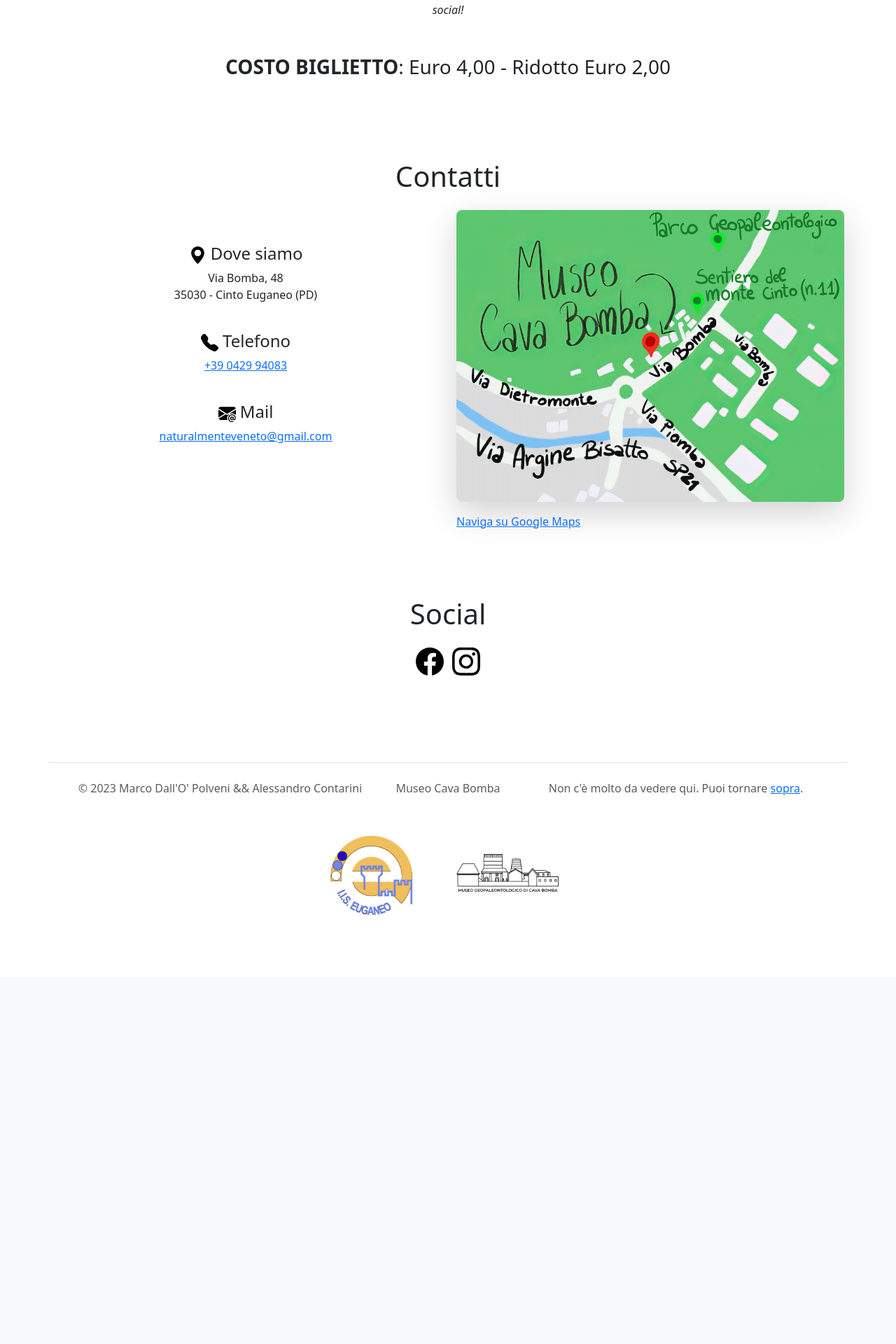
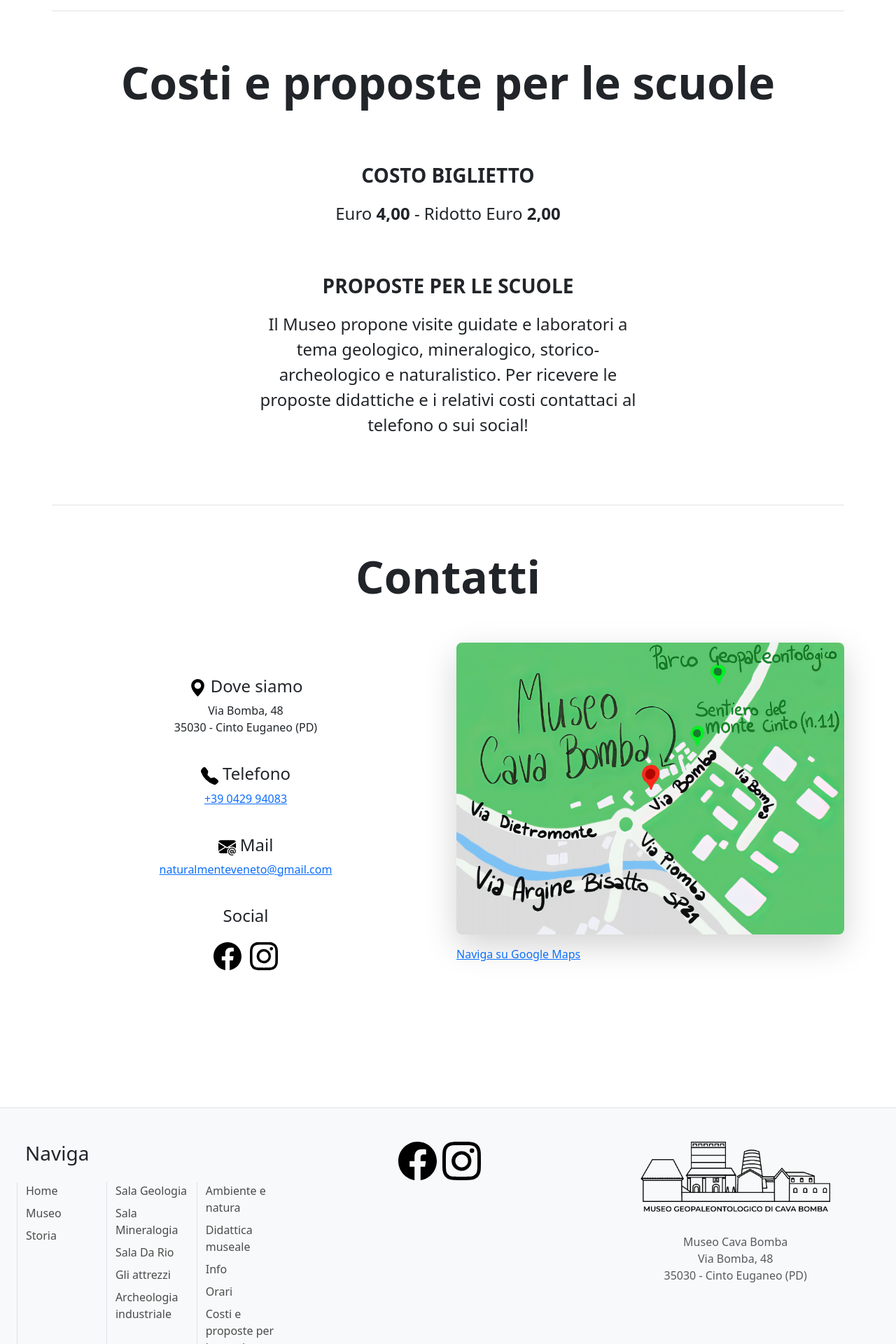
Before and after one commit to HDallol/MuseoCavabomba, a Flask app: page /contatti in a window 1280 px wide. Shown: the part 560-2480 px from the top of the page at 70% size. Before the commit the page ends 1867 px from the top, so only its background shows below. Run offline with Flask 2, Linux system fonts and the light colour scheme; some libraries are stand-ins or nearby versions.

Commit message:
Cambiato CONTATTI + footer

```diff
--- a/app.py
+++ b/app.py
@@ -58,7 +58,7 @@ app = Flask(__name__)
 NSALE = 5       # Numero di sale
 
 sala1 = {
-        "nomeSala": "Sala A",
+        "nomeSala": "Sala Geologia",
         "temaSala": "La sala dedicata alla geologia e alla paleontologia.",
         "sottoTitolo": "I Fossili",
         "descrizione": """
@@ -74,7 +74,7 @@ sala1 = {
 }
 
 sala2 = {
-        "nomeSala": "Sala B",
+        "nomeSala": "Sala Mineralogia",
         "temaSala": "La sala dedicata alla mineralogia.",
         "sottoTitolo": "I Minerali",
         "descrizione": """
@@ -92,7 +92,7 @@ sala2 = {
 }
 
 sala3 = {
-        "nomeSala": "Sala C",
+        "nomeSala": "Sala Da Rio",
         "temaSala": "La sala dedicata alla collezione storica di Nicolò Da Rio.",
         "sottoTitolo": "La Collezione",
         "descrizione": """
--- a/static/css/style.css
+++ b/static/css/style.css
@@ -1,3 +1,26 @@
+
+.link {
+  text-decoration: none;
+  color: rgb(75, 75, 75);
+}
+
+ul {
+  list-style-type: none;
+}
+
+.link:hover {
+  text-decoration: underline;
+  opacity: 75%;
+  color:rgb(75, 75, 75);
+}
+
+.dropdown-item:active {
+  background-color: rgb(145, 145, 145) !important;
+}
+
+.fs-7 {
+  font-size: .95rem;
+}
 
 body::-webkit-scrollbar {
   width: 1em;
@@ -139,6 +162,9 @@ body::-webkit-scrollbar-thumb {
 
 }
 
+.tabella {
+  list-style-type:none
+}
 
 #carouselMuseo .carousel-item img {
 
--- a/templates/contatti.html
+++ b/templates/contatti.html
@@ -21,8 +21,8 @@
 
   <div class="container p-1">
 
-    <section class="py-5">
-      <h1 class="mb-4 text-center">Orari</h1>
+    <section class="py-5 border-bottom">
+      <h1 id="orari" class="display-3 text-center fw-semibold pt-3 pb-4">Orari</h1>
 
       <div class="row">
         <div class="col-md-6">
@@ -79,31 +79,41 @@
           </table>
         </div>
       </div>
+      <div class="col-md-6 offset-md-3 text-center">
+        <p><b>ATTENZIONE:</b> *gli orari potrebbero variare nei giorni festivi</p>
+      </div>
+
+    </section>
+
+
+    <section class="py-5 border-bottom">
+      <h1 id="costi" class="display-3 text-center fw-semibold pt-3 pb-4">Costi e proposte per le scuole</h1>
 
       <div class="row pb-2 pt-3">
-        <div class="col-md-6 offset-md-3 text-center">
-          <p><b>ATTENZIONE:</b> *gli orari potrebbero variare nei giorni festivi</p>
+        <div class="col-md-6 offset-md-3 ">
+          <div class="py-4">
+            <p class="fs-3 text-center fw-bold">COSTO BIGLIETTO</p>
+            <p class="fs-4 text-center">Euro <b>4,00</b> - Ridotto Euro <b>2,00</b></p>
+          </div>
+          <div class="py-4">
+            <p class="fs-3 text-center fw-bold">PROPOSTE PER LE SCUOLE</p>
+            <p class="fs-4 text-center">
 
-          <p class="fst-italic">
-            <b>PROPOSTE PER LE SCUOLE:</b>
               Il Museo propone visite guidate e laboratori a tema geologico, mineralogico,
               storico-archeologico e naturalistico. Per ricevere le proposte didattiche e i relativi costi contattaci al
               telefono o sui social!
             </p>
           </div>
+
         </div>
-
-      <div class="text-center pt-4">
-        <p class="fs-3"><b>COSTO BIGLIETTO</b>: Euro 4,00 - Ridotto Euro 2,00</p>
       </div>
-
     </section>
 
 
-    </section>
+
 
     <section class="py-5">
-      <h1 class="mb-4 text-center">Contatti</h1>
+      <h1 id="contatti" class="display-3 text-center fw-semibold pt-3 pb-5">Contatti</h1>
 
       <div class="row">
         <div class="col-md-6 text-center">
@@ -133,10 +143,22 @@
             </p>
             <p><a href="mailto:naturalmenteveneto@gmail.com">naturalmenteveneto@gmail.com</a></p>
           </div>
+
+
+
+          <div class="text-center pt-4">
+            <p class="mx-2 h4 pb-3">Social</p>
+            <a target="_blank" href="https://it-it.facebook.com/cavabomba/" class="m-1"><img alt="Facebook"
+                src="/static/imgs/facebook.svg" width="40" height="40"></a>
+            <a target="_blank" href="https://instagram.com/museocavabomba?igshid=YmMyMTA2M2Y=" class="m-1"><img
+                alt="Instagram" width="40" height="40" src="/static/imgs/instagram.svg"></a>
+          </div>
+
         </div>
         <div class="col-md-6">
           <div class="mb-3">
-              <a target="_blank" href="https://www.google.it/maps/place/Museo+di+Cava+Bomba/@45.2726846,11.6538726,17z/data=!3m1!4b1!4m6!3m5!1s0x477f1fb4360a72c5:0x2d8b006da378c6c4!8m2!3d45.2726809!4d11.6564475!16s%2Fg%2F1thk7ldb">
+            <a target="_blank"
+              href="https://www.google.it/maps/place/Museo+di+Cava+Bomba/@45.2726846,11.6538726,17z/data=!3m1!4b1!4m6!3m5!1s0x477f1fb4360a72c5:0x2d8b006da378c6c4!8m2!3d45.2726809!4d11.6564475!16s%2Fg%2F1thk7ldb">
               <img src="/static/imgs/info/mappa.png" alt="Mappa" class="img-fluid shadow-lg rounded-3">
             </a>
           </div>
@@ -150,14 +172,7 @@
 
     <section class="py-5">
 
-      <h1 class="mb-4 text-center">Social</h1>
 
-      <div class="text-center">
-        <a target="_blank" href="https://it-it.facebook.com/cavabomba/" class="m-1"><img alt="Facebook" src="/static/imgs/facebook.svg" width="40"
-            height="40"></a>
-        <a target="_blank" href="https://instagram.com/museocavabomba?igshid=YmMyMTA2M2Y=" class="m-1"><img alt="Instagram" width="40" height="40"
-            src="/static/imgs/instagram.svg"></a>
-      </div>
     </section>
   </div>
 
--- a/templates/footer.html
+++ b/templates/footer.html
@@ -1,21 +1,73 @@
-<footer class="py-5 mt-auto text-white">
-    <div class="container border-top my-4 pt-4 row mx-auto text-center">
+<footer class="mt-auto pt-5">
 
-         <div class="col-5">
 
-         <p class="text-muted">© 2023 Marco Dall'O' Polveni && Alessandro Contarini</p>
-         </div>
-         <div class="col-2">
-         <p class="text-muted text-center col">Museo Cava Bomba</p>
-         </div>
-         <div class="col-5">
-         <p class="text-muted  col">Non c'è molto da vedere qui. Puoi tornare <a href="#top">sopra</a>.</p>
-         </div>
+    <div class="border-top bg-light pb-4 pt-5 text-dark">
+        <div class="row px-4 justify-content-between text-center mx-auto">
 
-         <div class="row justify-content-center pt-4 text-muted">
-            <a class="col-xl-2 col-sm-5 col-5 pe-4" href="https://www.iiseuganeo.cloud/" target="_blank"><img alt="Logo IIS Euganeo" class="img-fluid" src="{{ url_for('static', filename='imgs/loghi/euganeo.png') }}"></a>
-            <a class="col-xl-2 col-sm-5 col-5 ps-4 my-auto" href="{{ url_for('index') }}" target="_blank"><img alt="Logo Cava Bomba" class="img-fluid" src="{{ url_for('static', filename='imgs/loghi/cavabomba.webp') }}"></a>
+
+            <div class="row col-xl-4 col-lg-5 text-start pb-5">
+                <h3 class="pb-3">Naviga</h3>
+                <div class="col-4 border-end border-start text-muted">
+
+                    <p class="mb-2"><a class="link" href="/">Home</a></p>
+                    <p class="mb-2"><a class="link" href="/museo">Museo</a></p>
+                    <p class="mb-2"><a class="link" href="/storia">Storia</a></p>
+
+                </div>
+                <div class="col-4 border-end text-muted">
+
+                    <p class="mb-2"><a class="link" href="/sala1">Sala Geologia</a></p>
+                    <p class="mb-2"><a class="link" href="/sala2">Sala Mineralogia</a></p>
+                    <p class="mb-2"><a class="link" href="/sala3">Sala Da Rio</a></p>
+                    <p class="mb-2"><a class="link" href="/sala4">Gli attrezzi</a></p>
+                    <p class="mb-2"><a class="link" href="/sala5">Archeologia industriale</a></p>
+
+                </div>
+                <div class="col-4 text-muted">
+                        <p class="mb-2"><a class="link" href="/ambiente">Ambiente e natura</a></p>
+                        <p class="mb-2"><a class="link" href="/didattica">Didattica museale</a></p>
+                        <p class="mb-2"><a class="link" href="/contatti">Info</a></p>
+                        <p class="mb-2"><a class="link" href="/contatti#orari">Orari</a></p>
+                        <p class="mb-2"><a class="link" href="/contatti#costi">Costi e proposte per le scuole</a></p>
+                        <p class="mb-2"><a class="link" href="/contatti#contatti">Contatti</a></p>
+                </div>
+            </div>
+
+            <div class="d-flex justify-content-center col-xl-4 col-lg-2 pb-5">
+                <div class="pb-3">
+                    <a target="_blank" href="https://it-it.facebook.com/cavabomba/" class="m-1"><img alt="Facebook"
+                            src="/static/imgs/facebook.svg" width="55" height="55"></a>
+                </div>
+                <div class="pb-3">
+                    <a target="_blank" href="https://instagram.com/museocavabomba?igshid=YmMyMTA2M2Y=" class="m-1"><img
+                            alt="Instagram" width="55" height="55" src="/static/imgs/instagram.svg"></a>
+                </div>
+            </div>
+
+            <div class="col-xl-4 col-lg-5 pb-5">
+                <a class="col-xl-1 col-sm-5 col-5 my-auto" href="#top"><img alt="Logo Cava Bomba" height="115px"
+                        src="{{ url_for('static', filename='imgs/loghi/cavabomba.webp') }}"></a>
+
+                <p class="text-muted pt-3">
+                    Museo Cava Bomba<br>
+                    Via Bomba, 48<br>
+                    35030 - Cinto Euganeo (PD)
+                </p>
+            </div>
+
         </div>
+
+    </div>
+
+    <div class="pb-2 text-center bg-light">
+        <a class="" href="https://www.iiseuganeo.cloud/" target="_blank"><img alt="Logo IIS Euganeo" class=""
+                height="150px" src="{{ url_for('static', filename='imgs/loghi/euganeo.png') }}"></a>
+
+    </div>
+
+    <div class="py-4 mx-auto text-center bg-light">
+
+        <p class="text-muted">© 2023 Marco Dall'O' Polveni && Alessandro Contarini</p>
 
     </div>
 
@@ -23,13 +75,27 @@
 </footer>
 
 
-<script src="https://cdn.jsdelivr.net/npm/bootstrap@5.3.0-alpha3/dist/js/bootstrap.bundle.min.js" integrity="sha384-ENjdO4Dr2bkBIFxQpeoTz1HIcje39Wm4jDKdf19U8gI4ddQ3GYNS7NTKfAdVQSZe" crossorigin="anonymous"></script>
-<script src="https://ajax.googleapis.com/ajax/libs/jquery/3.6.0/jquery.min.js" integrity="sha384-vtXRMe3mGCbOeY7l30aIg8H9p3GdeSe4IFlP6G8JMa7o7lXvnz3GFKzPxzJdPfGK" crossorigin="anonymous"></script>
-<script src="https://unpkg.com/imagesloaded@5/imagesloaded.pkgd.min.js" integrity="sha384-e3sbGkYzJZpi7OdZc2eUoj7saI8K/Qbn+kPTdWyUQloiKIc9HRH4RUWFVxTonzTg" crossorigin="anonymous"></script>
-<script src="static/js/masonry.pkgd.min.js" integrity="sha384-GNFwBvfVxBkLMJpYMOABq3c+d3KnQxudP/mGPkzpZSTYykLBNsZEnG2D9G/X/+7D" crossorigin="anonymous"></script>
-<script src="static/js/fadeInScroll.jQuery.js" integrity="sha384-xzqSMp0j1kPFRh682C5tlArpX5xYGbXGtHPtF693a77VDGMDUZQaAfPbOo3ry0jV" crossorigin="anonymous"></script>
-<script src="static/js/HomePage.js" integrity="sha384-92q2i0bvlETKyujVqeFyriIyHvHEr2iSaegMB8aH6tSoCJ3sgUXJ+h7mTziCe8WB" crossorigin="anonymous"></script>
-<script src="static/js/masonryPlugin.js" integrity="sha384-xO2TuTohBtx07p7fuqjtBzjIMMxHPlfAc1cGeaGMj+NaUktHMkw3JoR3ewXId90g" crossorigin="anonymous"></script>
+<script src="https://cdn.jsdelivr.net/npm/bootstrap@5.3.0-alpha3/dist/js/bootstrap.bundle.min.js"
+    integrity="sha384-ENjdO4Dr2bkBIFxQpeoTz1HIcje39Wm4jDKdf19U8gI4ddQ3GYNS7NTKfAdVQSZe"
+    crossorigin="anonymous"></script>
+<script src="https://ajax.googleapis.com/ajax/libs/jquery/3.6.0/jquery.min.js"
+    integrity="sha384-vtXRMe3mGCbOeY7l30aIg8H9p3GdeSe4IFlP6G8JMa7o7lXvnz3GFKzPxzJdPfGK"
+    crossorigin="anonymous"></script>
+<script src="https://unpkg.com/imagesloaded@5/imagesloaded.pkgd.min.js"
+    integrity="sha384-e3sbGkYzJZpi7OdZc2eUoj7saI8K/Qbn+kPTdWyUQloiKIc9HRH4RUWFVxTonzTg"
+    crossorigin="anonymous"></script>
+<script src="static/js/masonry.pkgd.min.js"
+    integrity="sha384-GNFwBvfVxBkLMJpYMOABq3c+d3KnQxudP/mGPkzpZSTYykLBNsZEnG2D9G/X/+7D"
+    crossorigin="anonymous"></script>
+<script src="static/js/fadeInScroll.jQuery.js"
+    integrity="sha384-xzqSMp0j1kPFRh682C5tlArpX5xYGbXGtHPtF693a77VDGMDUZQaAfPbOo3ry0jV"
+    crossorigin="anonymous"></script>
+<script src="static/js/HomePage.js" integrity="sha384-92q2i0bvlETKyujVqeFyriIyHvHEr2iSaegMB8aH6tSoCJ3sgUXJ+h7mTziCe8WB"
+    crossorigin="anonymous"></script>
+<script src="static/js/masonryPlugin.js"
+    integrity="sha384-xO2TuTohBtx07p7fuqjtBzjIMMxHPlfAc1cGeaGMj+NaUktHMkw3JoR3ewXId90g"
+    crossorigin="anonymous"></script>
 
 </body>
+
 </html>
--- a/templates/header.html
+++ b/templates/header.html
@@ -1,5 +1,3 @@
-
-
 <body class="d-flex flex-column min-vh-100">
 
   <header class="shadow">
@@ -25,10 +23,10 @@
                 aria-expanded="false">
                 Spazi espositivi
               </a>
-              <ul class="dropdown-menu dropdown-menu-light ">
-                <li><a class="dropdown-item py-2" href="sala1">Sala A</a></li>
-                <li><a class="dropdown-item py-2" href="sala2">Sala B</a></li>
-                <li><a class="dropdown-item py-2" href="sala3">Sala C</a></li>
+              <ul class="dropdown-menu dropdown-menu-light text-capitalize">
+                <li><a class="dropdown-item py-2" href="sala1">Sala Geologia</a></li>
+                <li><a class="dropdown-item py-2" href="sala2">Sala Mineralogia</a></li>
+                <li><a class="dropdown-item py-2" href="sala3">Sala Da Rio</a></li>
                 <li><a class="dropdown-item py-2" href="sala4">Gli attrezzi</a></li>
                 <li><a class="dropdown-item py-2" href="sala5">Archeologia industriale</a></li>
               </ul>
@@ -39,9 +37,38 @@
             <li class="nav-item px-2">
               <a class="nav-link" aria-current="page" href="didattica">Didattica museale</a>
             </li>
-            <li class="nav-item px-2">
-              <a class="nav-link" aria-current="page" href="{{ url_for('contatti') }}">Info</a>
+
+            <li class="nav-item dropdown px-2">
+              <a class="nav-link dropdown-toggle" aria-current="page" data-bs-toggle="dropdown" role="button"
+                aria-expanded="false" href="#">Info</a>
+              <ul class="dropdown-menu dropdown-menu-xl-start dropdown-menu-end text-capitalize">
+                <li><a class="dropdown-item py-2" href="contatti">Info</a></li>
+                <li><hr class="dropdown-divider"></li>
+                <li><a class="dropdown-item py-2" href="contatti#orari">Orari</a></li>
+                <li><a class="dropdown-item py-2" href="contatti#costi">Costi e proposte per le scuole</a></li>
+                <li><a class="dropdown-item py-2" href="contatti#contatti">Contatti</a></li>
+              </ul>
             </li>
+
+            <!-- <li>
+              <div class="btn-group">
+                <button type="button" class="btn">INFO</button>
+                <button type="button" class="btn dropdown-toggle dropdown-toggle-split"
+                  data-bs-toggle="dropdown" aria-expanded="false">
+                  <span class="visually-hidden">Toggle Dropdown</span>
+                </button>
+                <ul class="dropdown-menu">
+                  <li><a class="dropdown-item" href="#">Action</a></li>
+                  <li><a class="dropdown-item" href="#">Another action</a></li>
+                  <li><a class="dropdown-item" href="#">Something else here</a></li>
+                  <li>
+                    <hr class="dropdown-divider">
+                  </li>
+                  <li><a class="dropdown-item" href="#">Separated link</a></li>
+                </ul>
+              </div>
+            </li> -->
+
 
           </ul>
 
--- a/templates/museo.html
+++ b/templates/museo.html
@@ -18,8 +18,8 @@
 
 
     <div class="mx-auto py-5 row justify-content-center align-items-center">
-        <div class="col-xl-5 col-lg-8 px-5">
-            <p class="pb-3 display-4 fw-bold text-wrap text-break">Il Museo geopaleontologico di Cava Bomba</p>
+        <div class="col-xl-6 col-lg-8 px-5">
+            <p class="pb-3 display-4 fw-bold text-wrap text-break">Il Museo<br>geopaleontologico<br>di Cava Bomba</p>
             <p class="lead my-auto fs-5">
                 Il Museo di Cava Bomba è un complesso di archeologia industriale con 3 forni utilizzati
                 da fine Ottocento agli anni 60 del Novecento per l'estrazione e la produzione della calce
```
Also changed, not shown: templates/ambiente.html (+6 -4 lines), templates/index.html (+4 -4 lines), static/imgs/logo.webp, static/imgs/logo_old2.png (renamed from static/imgs/logo.png). Lines whose indentation alone changed are shown as unchanged.
